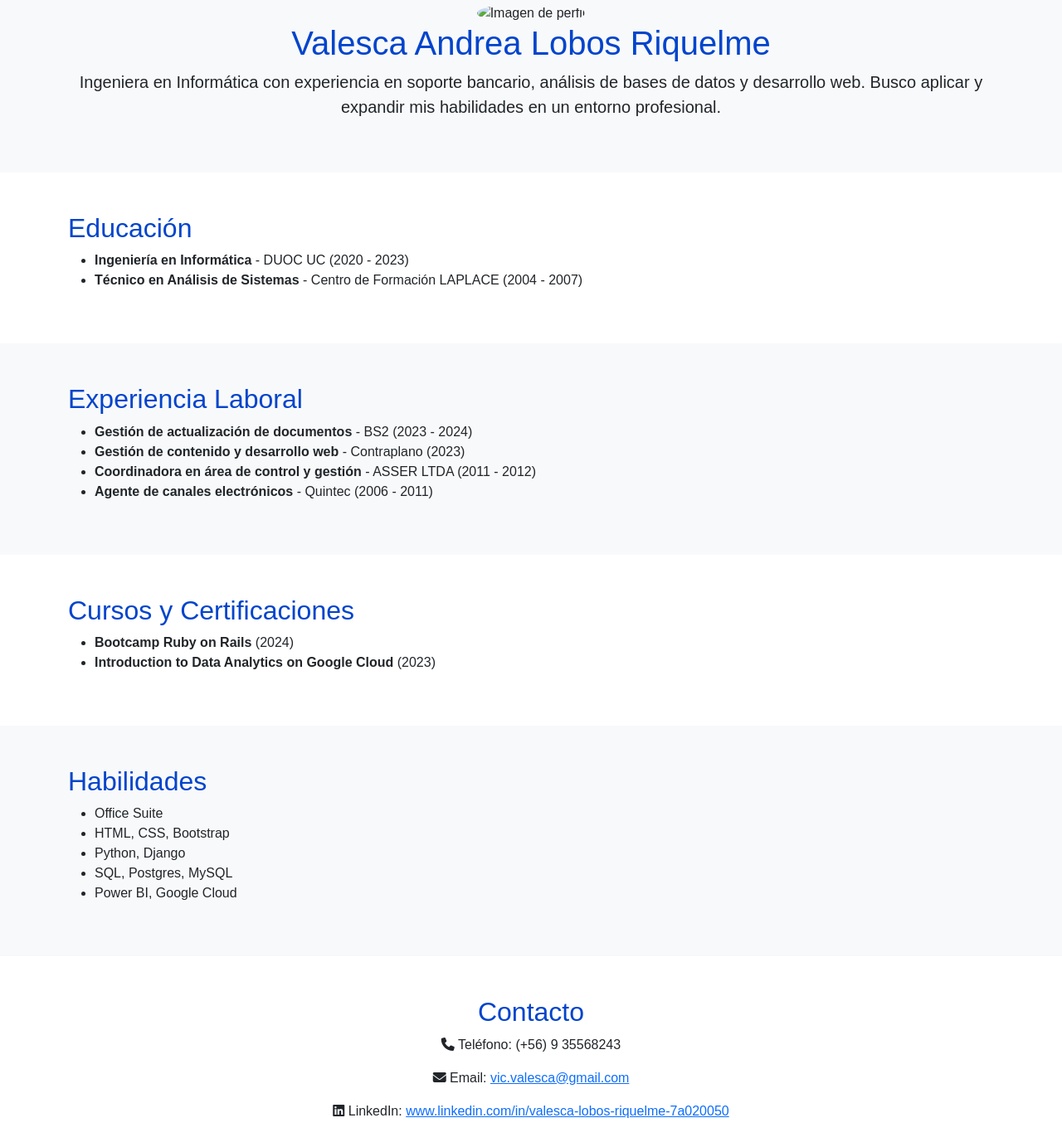
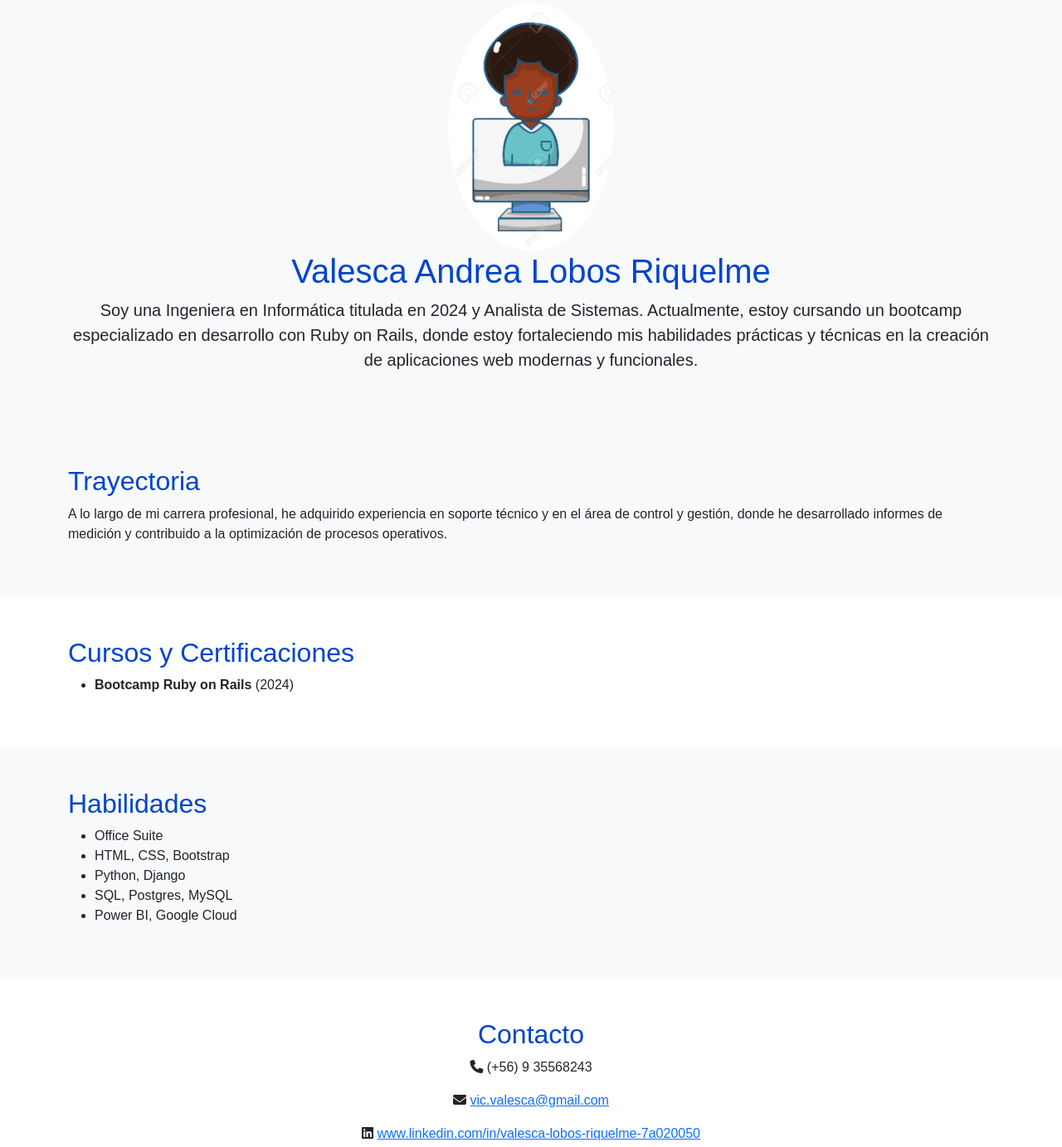
Before and after one commit to valelob1983/valelob1983.github.io, a plain HTML site: page index.html in a window 1280 px wide. Shown: the part 101-1484 px from the top of the page at 83% size. Drawn offline with nearby package versions, Linux system fonts and the light colour scheme.

Commit message:
fotoperfil

```diff
--- a/index.html
+++ b/index.html
@@ -34,33 +34,20 @@
     <!-- Sección de Perfil -->
     <section id="perfil" class="p-5 text-center bg-light fade-in">
         <div class="container">
-            <img id="profile-image" src="img/perfil.jpg" alt="Imagen de perfil">
+            <img id="profile-image" src="/assets/images/perfil.jpg" alt="Imagen de perfil">
             <h1 class="text-blue">Valesca Andrea Lobos Riquelme</h1>
-            <p class="lead">Ingeniera en Informática con experiencia en soporte bancario, análisis de bases de datos y desarrollo web. Busco aplicar y expandir mis habilidades en un entorno profesional.</p>
+            <p class="lead">Soy una Ingeniera en Informática titulada en 2024 y Analista de Sistemas.
+                Actualmente, estoy cursando un bootcamp especializado en desarrollo con Ruby on Rails, donde estoy fortaleciendo mis habilidades prácticas y técnicas en la creación de aplicaciones web modernas y funcionales.
+                </p>
         </div>
     </section>
 
-    <!-- Sección de Educación -->
-    <section id="educacion" class="p-5 fade-in">
-        <div class="container">
-            <h2 class="text-blue">Educación</h2>
-            <ul>
-                <li><strong>Ingeniería en Informática</strong> - DUOC UC (2020 - 2023)</li>
-                <li><strong>Técnico en Análisis de Sistemas</strong> - Centro de Formación LAPLACE (2004 - 2007)</li>
-            </ul>
-        </div>
-    </section>
 
     <!-- Sección de Experiencia Laboral -->
     <section id="experiencia" class="p-5 bg-light fade-in">
         <div class="container">
-            <h2 class="text-blue">Experiencia Laboral</h2>
-            <ul>
-                <li><strong>Gestión de actualización de documentos</strong> - BS2 (2023 - 2024)</li>
-                <li><strong>Gestión de contenido y desarrollo web</strong> - Contraplano (2023)</li>
-                <li><strong>Coordinadora en área de control y gestión</strong> - ASSER LTDA (2011 - 2012)</li>
-                <li><strong>Agente de canales electrónicos</strong> - Quintec (2006 - 2011)</li>
-            </ul>
+            <h2 class="text-blue">Trayectoria</h2>
+            <p>A lo largo de mi carrera profesional, he adquirido experiencia en soporte técnico y en el área de control y gestión, donde he desarrollado informes de medición y contribuido a la optimización de procesos operativos.</p>
         </div>
     </section>
 
@@ -70,7 +57,7 @@
             <h2 class="text-blue">Cursos y Certificaciones</h2>
             <ul>
                 <li><strong>Bootcamp Ruby on Rails</strong> (2024)</li>
-                <li><strong>Introduction to Data Analytics on Google Cloud</strong> (2023)</li>
+
             </ul>
         </div>
     </section>
@@ -93,9 +80,9 @@
     <section id="contacto" class="p-5 fade-in">
         <div class="container text-center">
             <h2 class="text-blue">Contacto</h2>
-            <p><i class="fas fa-phone"></i> Teléfono: (+56) 9 35568243</p>
-            <p><i class="fas fa-envelope"></i> Email: <a href="mailto:vic.valesca@gmail.com">vic.valesca@gmail.com</a></p>
-            <p><i class="fab fa-linkedin"></i> LinkedIn: <a href="https://www.linkedin.com/in/valesca-lobos-riquelme-7a020050" target="_blank">www.linkedin.com/in/valesca-lobos-riquelme-7a020050</a></p>
+            <p><i class="fas fa-phone"></i> (+56) 9 35568243</p>
+            <p><i class="fas fa-envelope"></i> <a href="mailto:vic.valesca@gmail.com">vic.valesca@gmail.com</a></p>
+            <p><i class="fab fa-linkedin"></i> <a href="https://www.linkedin.com/in/valesca-lobos-riquelme-7a020050" target="_blank">www.linkedin.com/in/valesca-lobos-riquelme-7a020050</a></p>
         </div>
     </section>
 </body>
```
Also changed, not shown: assets/images/perfil.jpg (renamed from assets/img/perfil.jpg).
